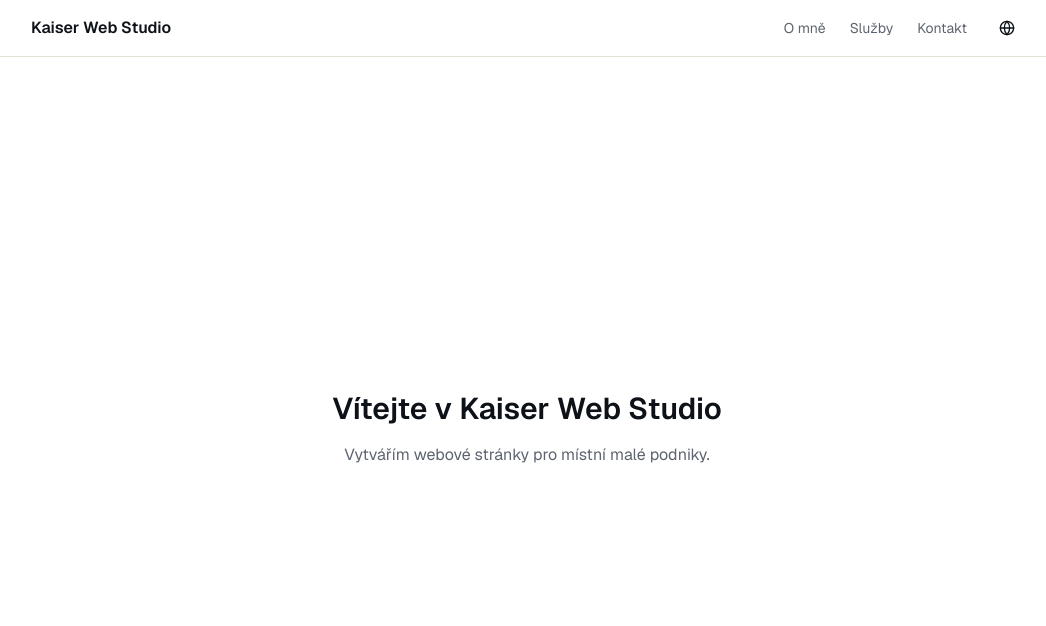
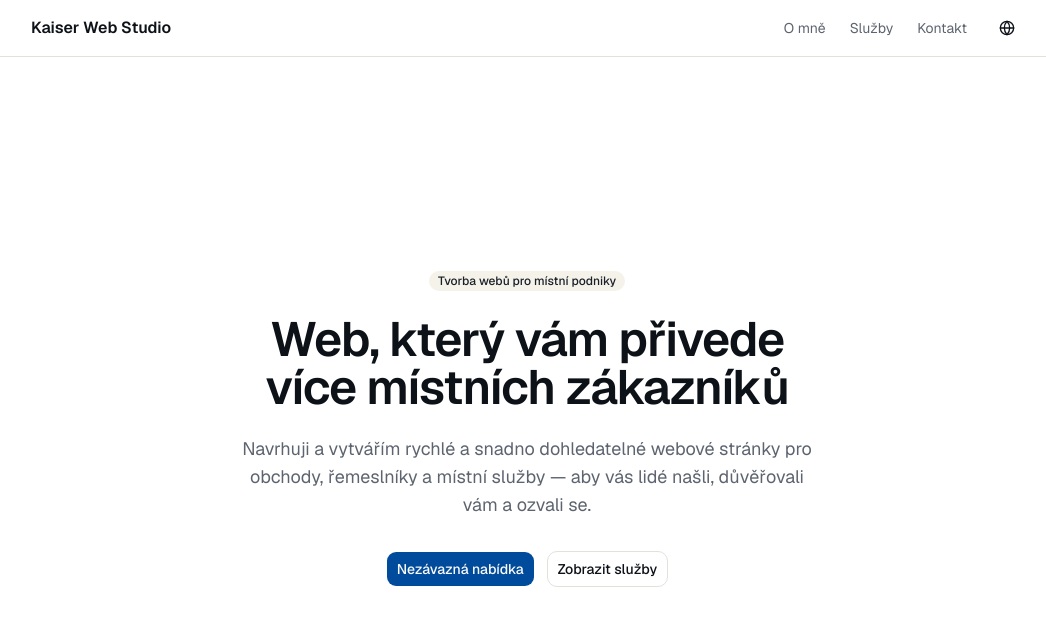
Before and after one commit to Tomas-Kaiser/kaiserwebstudio, a Next.js app: page /cs in a window 1280 px wide. Shown: the top 626 px of the page, without its empty margins (113-1159 px from the left). Built offline with nearby package versions, Linux system fonts and the light colour scheme.

Commit message:
Add homepage hero section with bilingual copy and CTAs

```diff
--- a/messages/cs.json
+++ b/messages/cs.json
@@ -12,7 +12,10 @@
     "language": "Jazyk"
   },
   "Home": {
-    "title": "Vítejte v Kaiser Web Studio",
-    "subtitle": "Vytvářím webové stránky pro místní malé podniky."
+    "eyebrow": "Tvorba webů pro místní podniky",
+    "title": "Web, který vám přivede více místních zákazníků",
+    "subtitle": "Navrhuji a vytvářím rychlé a snadno dohledatelné webové stránky pro obchody, řemeslníky a místní služby — aby vás lidé našli, důvěřovali vám a ozvali se.",
+    "primaryCta": "Nezávazná nabídka",
+    "secondaryCta": "Zobrazit služby"
   }
 }
--- a/messages/en.json
+++ b/messages/en.json
@@ -12,7 +12,10 @@
     "language": "Language"
   },
   "Home": {
-    "title": "Welcome to Kaiser Web Studio",
-    "subtitle": "I build websites for local small businesses."
+    "eyebrow": "Web design for local businesses",
+    "title": "A website that brings you more local customers",
+    "subtitle": "I design and build fast, easy-to-find websites for shops, trades, and local services — so people can find you, trust you, and get in touch.",
+    "primaryCta": "Get a free quote",
+    "secondaryCta": "See services"
   }
 }
--- a/src/app/[locale]/page.tsx
+++ b/src/app/[locale]/page.tsx
@@ -1,12 +1,36 @@
 import { useTranslations } from "next-intl";
+import { Link } from "@/i18n/navigation";
+import { Badge } from "@/components/ui/badge";
+import { Button } from "@/components/ui/button";
 
 export default function Home() {
   const t = useTranslations("Home");
 
   return (
-    <main className="flex flex-1 flex-col items-center justify-center gap-4 p-8 text-center">
-      <h1 className="text-3xl font-semibold">{t("title")}</h1>
-      <p className="text-muted-foreground">{t("subtitle")}</p>
+    <main className="flex flex-1 flex-col items-center justify-center gap-6 px-4 py-24 text-center">
+      <Badge variant="secondary">{t("eyebrow")}</Badge>
+
+      <h1 className="max-w-2xl text-4xl font-semibold tracking-tight text-balance sm:text-5xl">
+        {t("title")}
+      </h1>
+
+      <p className="max-w-xl text-muted-foreground sm:text-lg">
+        {t("subtitle")}
+      </p>
+
+      <div className="flex flex-wrap items-center justify-center gap-3 pt-2">
+        <Button size="lg" nativeButton={false} render={<Link href="/contact" />}>
+          {t("primaryCta")}
+        </Button>
+        <Button
+          size="lg"
+          variant="outline"
+          nativeButton={false}
+          render={<Link href="/services" />}
+        >
+          {t("secondaryCta")}
+        </Button>
+      </div>
     </main>
   );
 }
```
